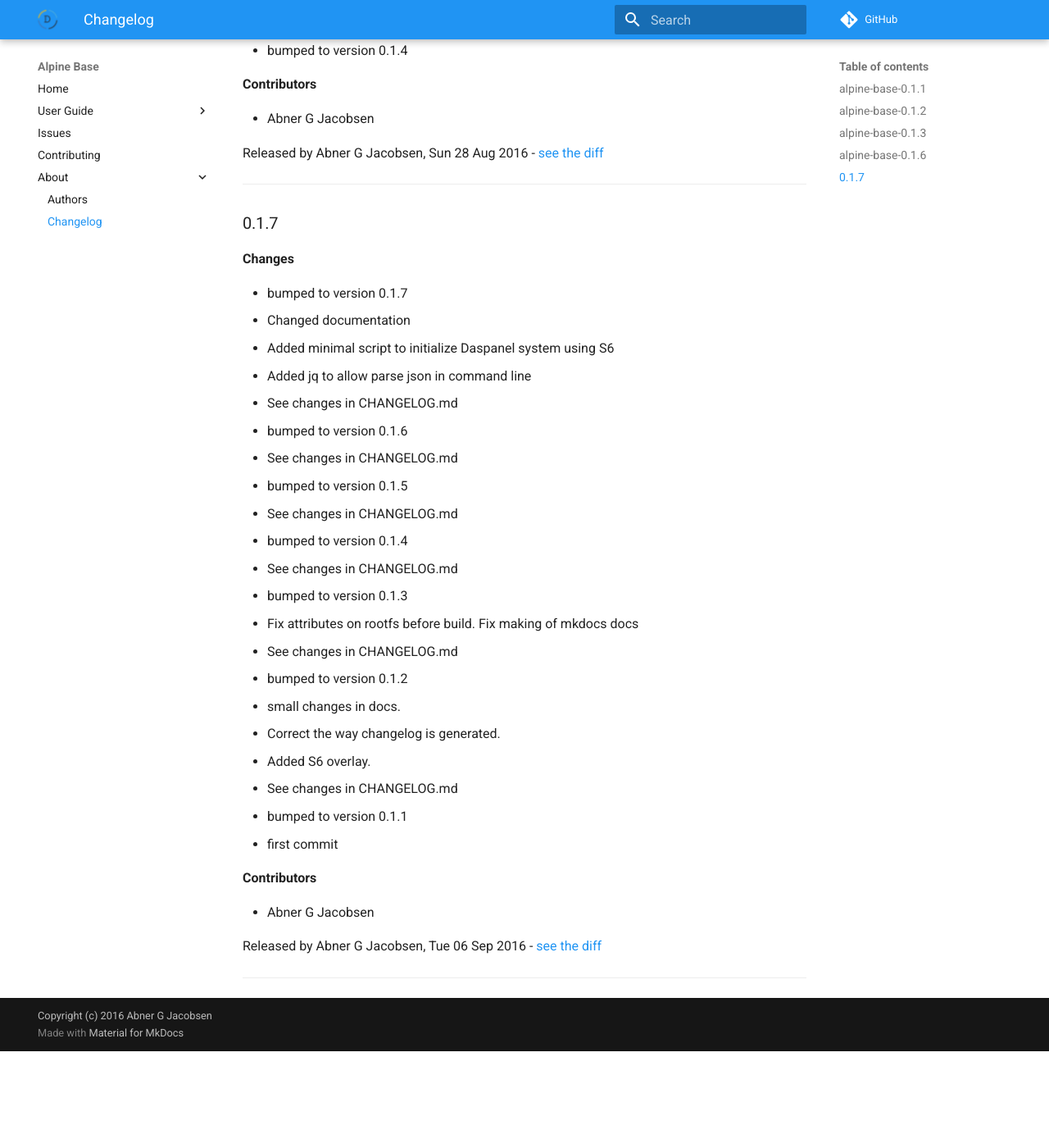
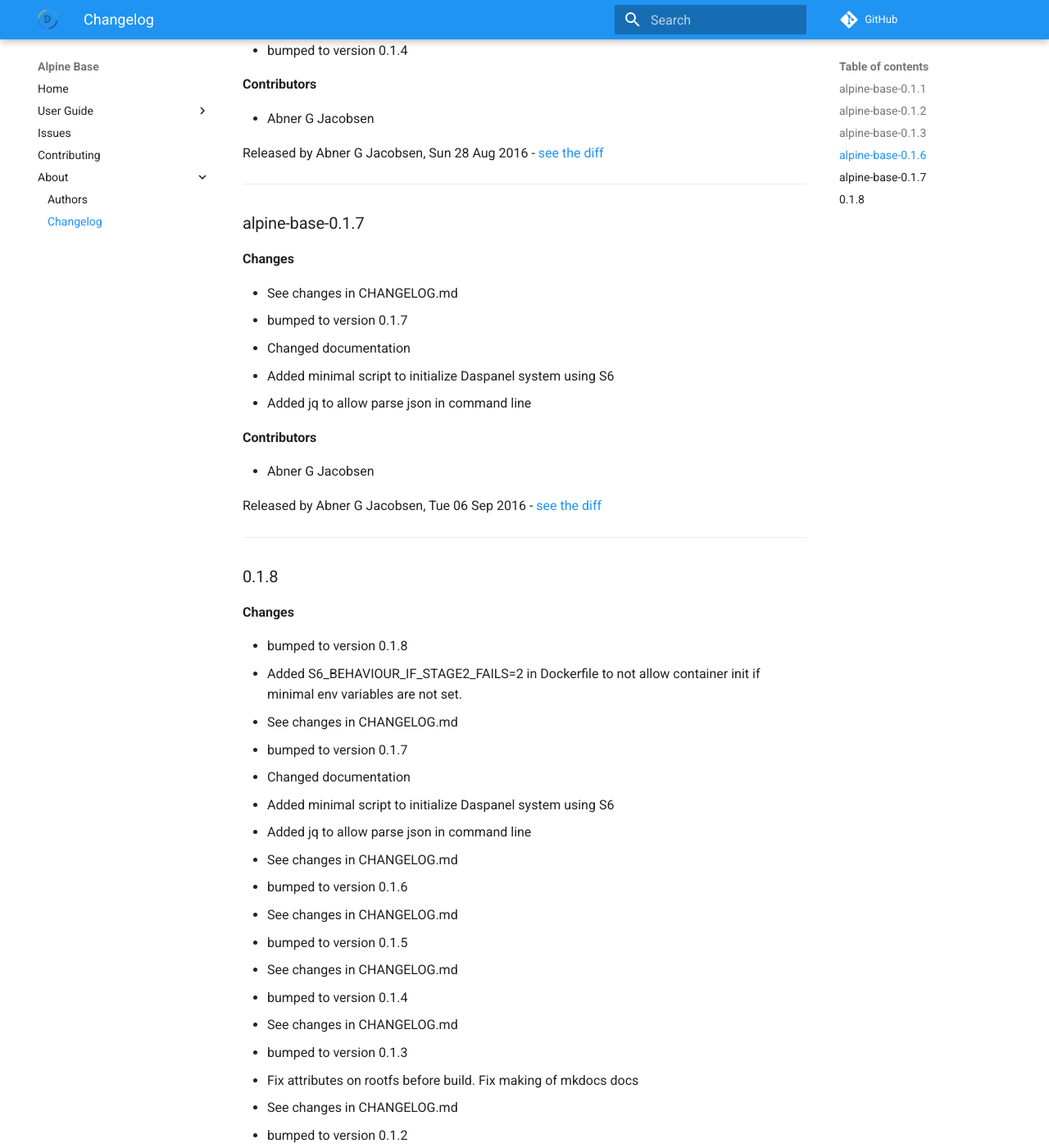
Before and after one commit to SIXwishlist/alpine-base, an MkDocs documentation site: the page built from docs/changelog.md, in a window 1280 px wide and 1400 px high, scrolled down 1543 px. Shown: the whole window at 82% size. Built offline with MkDocs 1.6.1 and Material for MkDocs 9.7.7, drawn with Linux system fonts in a browser that asks for light colours; comment, search, counter and statistics services are not loaded; old or Windows-style settings are respelled for this version of MkDocs; before the commit the page ends 2825 px from its top, so only the background shows below that.

Commit message:
See changes in CHANGELOG.md

```diff
--- a/docs/changelog.md
+++ b/docs/changelog.md
@@ -65,9 +65,29 @@ Released by Abner G Jacobsen, Sun 28 Aug 2016 -
 [see the diff](https://github.com/admindaspanel/alpine-base/compare/...#diff)
 ______________
 
-### 0.1.7
+### alpine-base-0.1.7
 __Changes__
 
+- See changes in CHANGELOG.md
+- bumped to version 0.1.7
+- Changed documentation
+- Added minimal script to initialize Daspanel system using S6
+- Added jq to allow parse json in command line
+
+__Contributors__
+
+- Abner G Jacobsen
+
+Released by Abner G Jacobsen, Tue 06 Sep 2016 -
+[see the diff](https://github.com/admindaspanel/alpine-base/compare/...#diff)
+______________
+
+### 0.1.8
+__Changes__
+
+- bumped to version 0.1.8
+- Added S6_BEHAVIOUR_IF_STAGE2_FAILS=2 in Dockerfile to not allow container init if minimal env variables are not set.
+- See changes in CHANGELOG.md
 - bumped to version 0.1.7
 - Changed documentation
 - Added minimal script to initialize Daspanel system using S6
@@ -95,5 +115,5 @@ __Contributors__
 - Abner G Jacobsen
 
 Released by Abner G Jacobsen, Tue 06 Sep 2016 -
-[see the diff](https://github.com/admindaspanel/alpine-base/compare/e794b6646b6fd8f677c0a36af19d72e14f6311cc...0.1.7#diff)
+[see the diff](https://github.com/admindaspanel/alpine-base/compare/e794b6646b6fd8f677c0a36af19d72e14f6311cc...0.1.8#diff)
 ______________
```
Also changed, not shown: CHANGELOG.md (+22 -2 lines).
